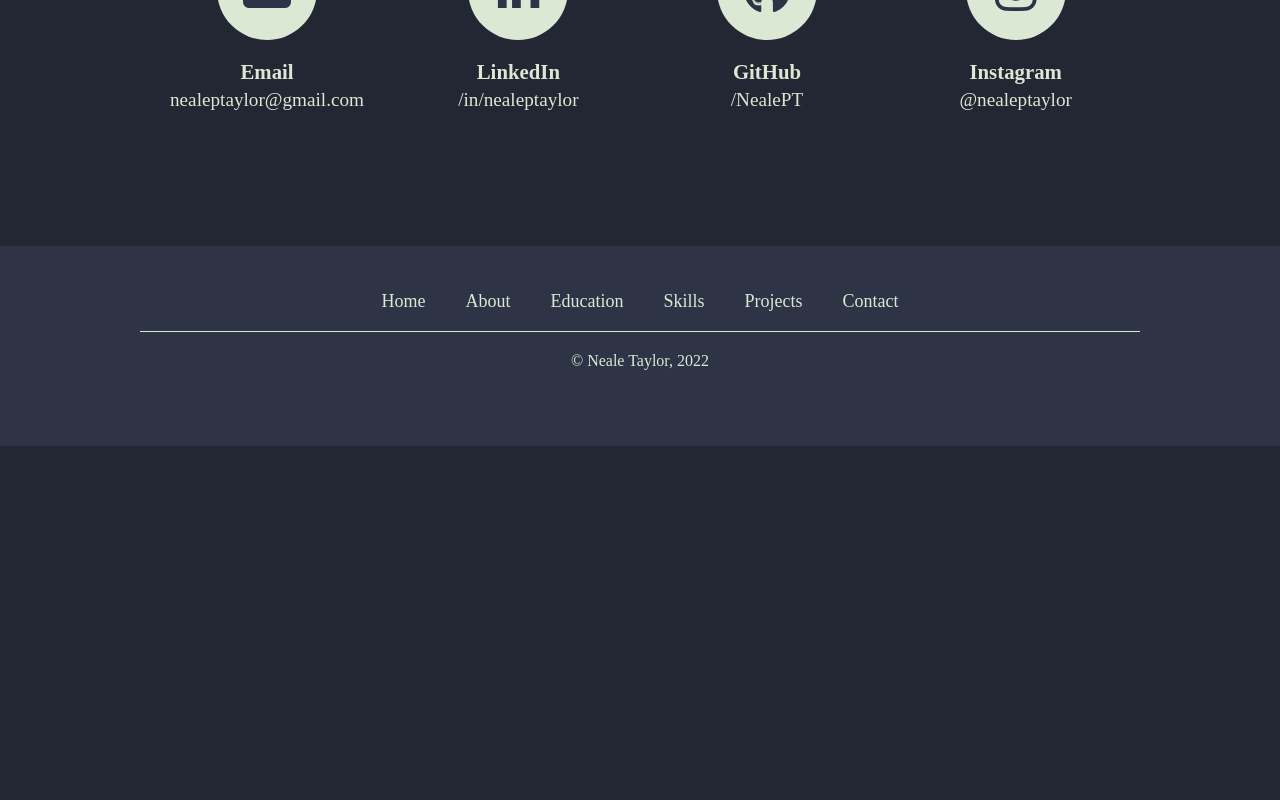
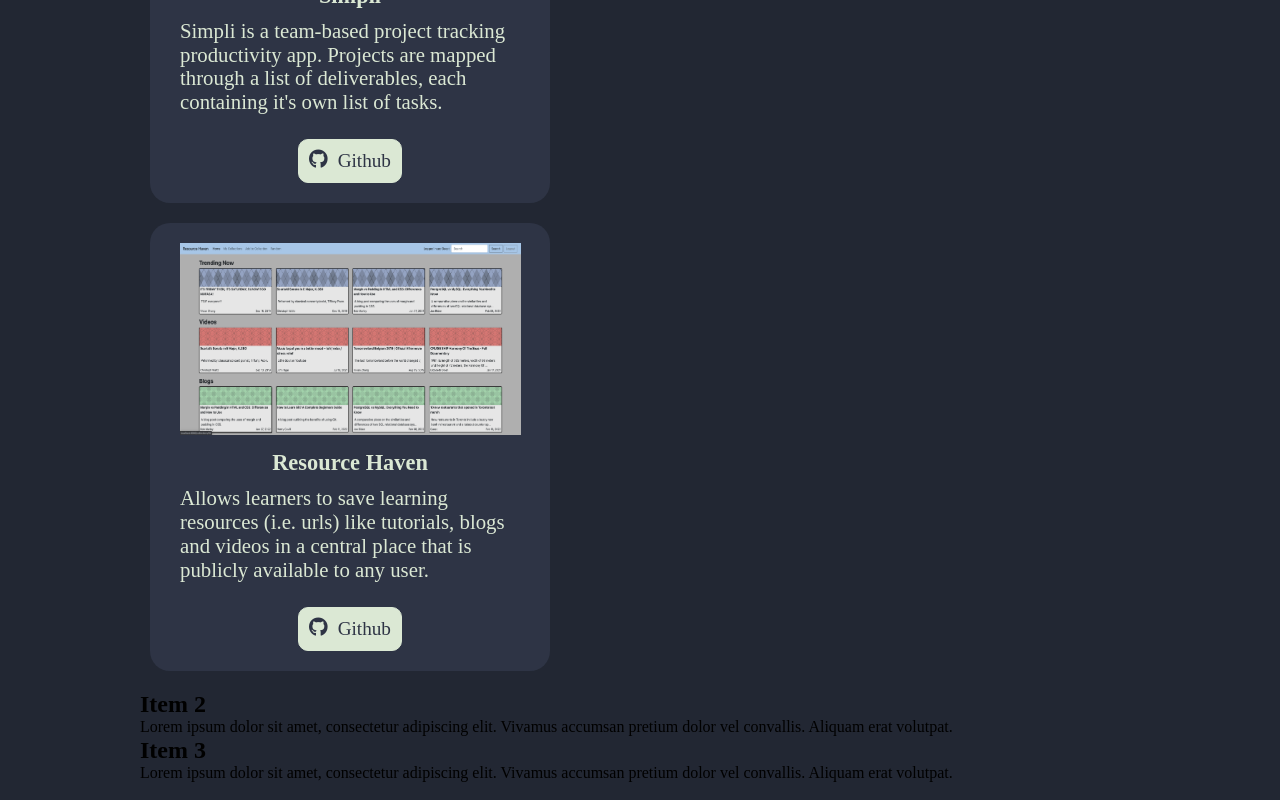
Before and after one commit to NealePT/nealetaylorcom, a React (Create React App) app in the folder react-site/: page / in a window 1280 px wide. Shown: the part 4380-5180 px from the top of the page. Before the commit the page ends 4826 px from the top, so only its background shows below. Built offline with nearby package versions, Linux system fonts and the light colour scheme.

Commit message:
changing into carousel

```diff
--- a/react-site/src/components/Projects.jsx
+++ b/react-site/src/components/Projects.jsx
@@ -61,6 +61,52 @@ export default function Projects(props) {
           </a>
         </div>
         </div>
+
+
+
+
+
+      <div class="carousel-wrapper">
+        <span id="item-1"></span>
+        <span id="item-2"></span>
+        <span id="item-3"></span>
+        <div class="carousel-item item-1">
+        <div class="item">
+          <img src="../../assets/simpliScreenshot.png" alt="Simpli Screenshot"  />
+          <h5>Simpli</h5>
+          <h6>Simpli is a team-based project tracking productivity app. Projects are mapped through a list of deliverables, each containing it's own list of tasks.</h6>
+          <a href="https://github.com/NealePT/simpli" className="gitButton">
+            <i class="fa-brands fa-github"></i>
+            <p>Github</p>
+          </a>
+        </div>
+        <div class="item">
+          <img src="../../assets/resourceHavenScreenshot.png" alt="Resource Haven Screenshot"  />
+          <h5>Resource Haven</h5>
+          <h6>Allows learners to save learning resources (i.e. urls) like tutorials, blogs and videos in a central place that is publicly available to any user.</h6>
+          <a href="https://github.com/NealePT/lhl-midterm" className="gitButton">
+            <i class="fa-brands fa-github"></i>
+            <p>Github</p>
+          </a>
+        </div>
+          <a class="arrow arrow-prev" href="#item-3"></a>
+          <a class="arrow arrow-next" href="#item-2"></a>
+        </div>
+
+        <div class="carousel-item item-2">
+          <h2>Item 2</h2>
+          <p>Lorem ipsum dolor sit amet, consectetur adipiscing elit. Vivamus accumsan pretium dolor vel convallis. Aliquam erat volutpat.</p>
+          <a class="arrow arrow-prev" href="#item-1"></a>
+          <a class="arrow arrow-next" href="#item-3"></a>
+        </div>
+
+        <div class="carousel-item item-3">
+          <h2>Item 3</h2>
+          <p>Lorem ipsum dolor sit amet, consectetur adipiscing elit. Vivamus accumsan pretium dolor vel convallis. Aliquam erat volutpat.</p>
+          <a class="arrow arrow-prev" href="#item-2"></a>
+          <a class="arrow arrow-next" href="#item-1"></a>
+        </div>
+      </div>
       </div>
     </div>
   )
```
